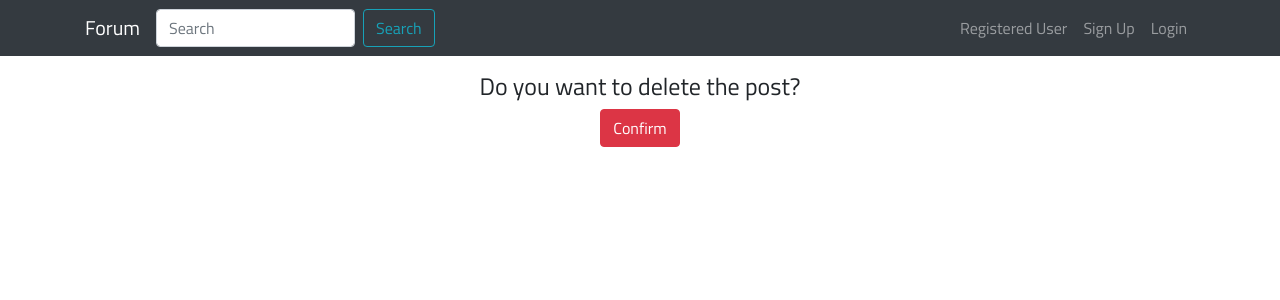
After one commit to Plaoo/django_forum, a Django app: template django_forum/forum/templates/forum/post_confirm_delete.html in a window 1280 px wide. The commit adds this page. Shown: the top 300 px of the page. Run offline with Django 3.2, Linux system fonts and the light colour scheme; the template is opened without the code that fills it, so the values that code supplies are empty; some libraries are stand-ins or nearby versions.

Commit message:
DeleteView for single posts

```diff
--- /dev/null
+++ b/django_forum/forum/templates/forum/post_confirm_delete.html
@@ -0,0 +1,17 @@
+{% extends 'base.html' %}
+
+{% block head_title %}{{ block.super }} - Confirm{% endblock head_title %}
+
+{% block content %}
+
+<div class="row justify-content-center mt-3">
+    <div class="col-4 text-center">
+        <h4>Do you want to delete the post?</h4>
+        <form method="POST">
+            {% csrf_token %}
+            <input type="submit" class="btn btn-danger" value="Confirm">
+        </form>
+    </div>
+</div>
+
+{% endblock content %}
--- a/django_forum/forum/urls.py
+++ b/django_forum/forum/urls.py
@@ -7,5 +7,7 @@ urlpatterns = [
     path('section/<int:pk>/create_discussion/', views.createDiscussion, name="create_discussion"),
     path('discussion/<int:pk>/', views.viewDiscussion, name="view_discussion"),
     path('discussion/<int:pk>/reply/', views.addReply, name="reply_discussion"),
+    path('discussion/<int:id>/remove_post/<int:pk>/', views.DeletePost.as_view(), name="delete_post"),
+
 
 ]
--- a/django_forum/templates/base.html
+++ b/django_forum/templates/base.html
@@ -12,6 +12,7 @@
     <!--font-->
   <link href="https://fonts.googleapis.com/css?family=Titillium+Web" rel="stylesheet">
   <link rel="stylesheet" href="{% static 'css/forum_p.css' %}">
+  <link rel="stylesheet" href="https://use.fontawesome.com/releases/v5.3.1/css/all.css" integrity="sha384-mzrmE5qonljUremFsqc01SB46JvROS7bZs3IO2EmfFsd15uHvIt+Y8vEf7N7fWAU" crossorigin="anonymous">
 
   <title>{% block head_title %}Django Forum Project{% endblock head_title %}</title>
 </head>
```
Also changed, not shown: django_forum/forum/templates/forum/single_discussion.html (+8 -1 lines), django_forum/forum/views.py (+9 -1 lines), django_forum/db.sqlite3.
